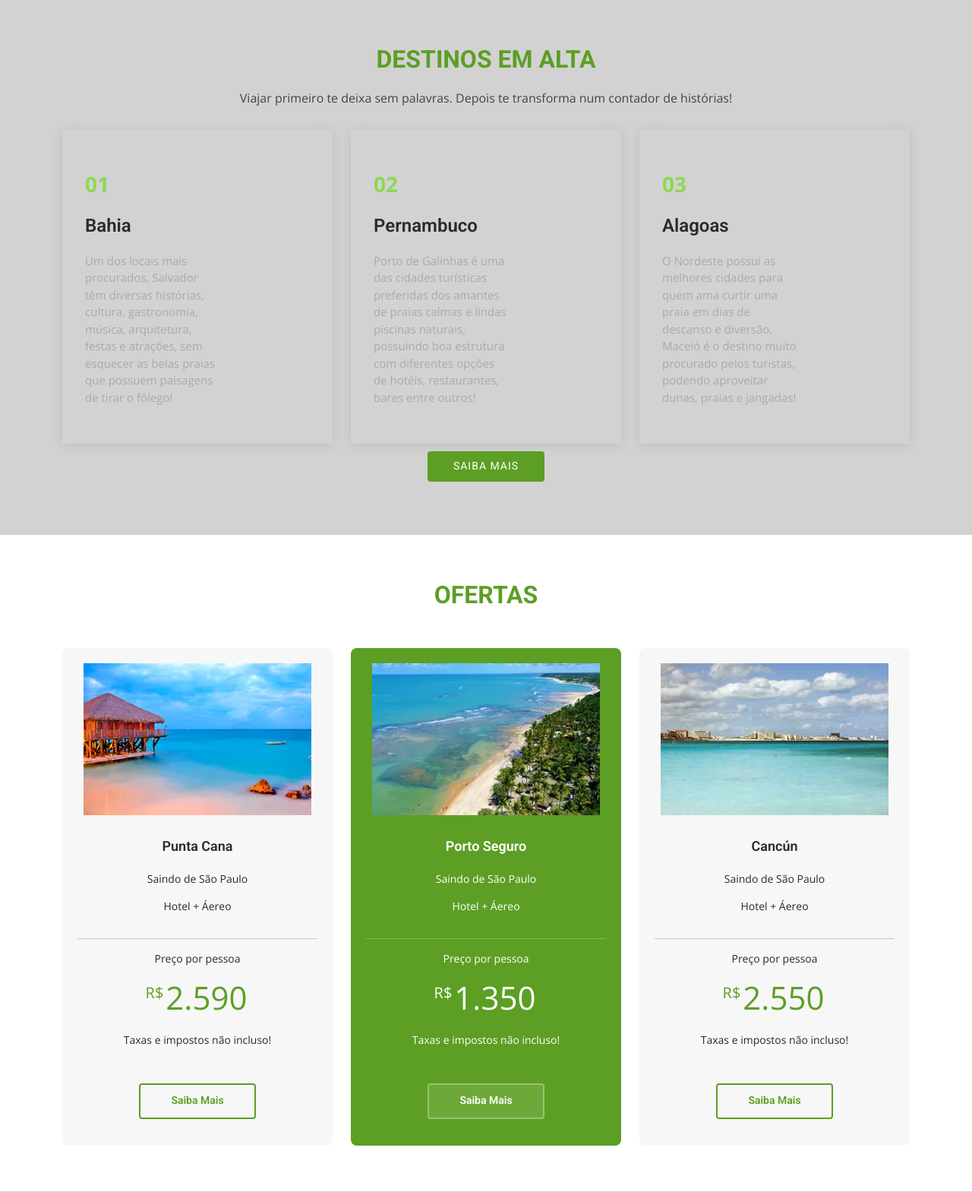
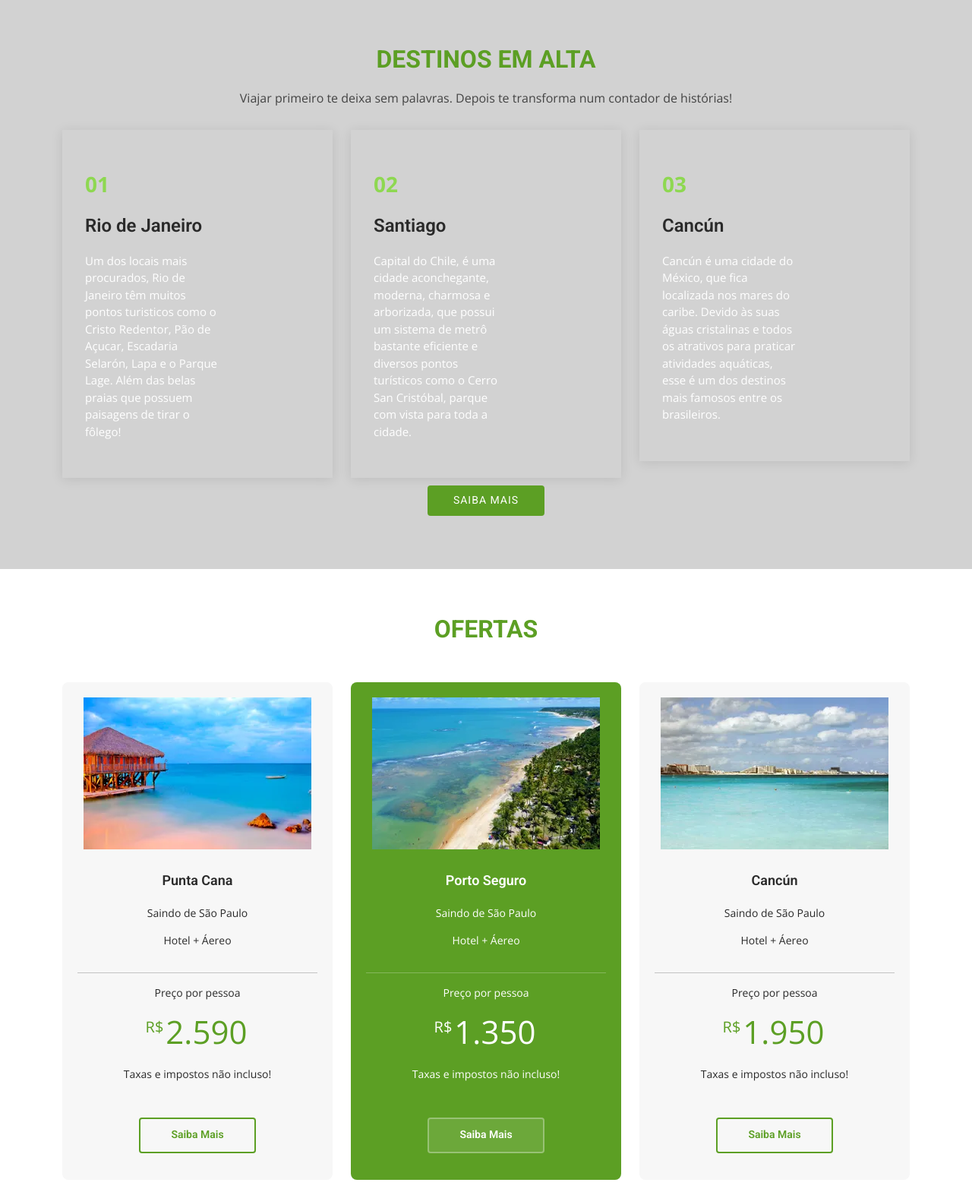
Before and after one commit to gustavinxd/bag-a-bagV2, a PHP site: page / in a window 1280 px wide. Shown: the part 2005-3574 px from the top of the page at 76% size. Run offline with PHP 8.4, Linux system fonts and the light colour scheme; a stand-in replaces the project's code that opens the database connection.

Commit message:
homepage
mudança dos destinos em alta

```diff
--- a/assets/css/style.css
+++ b/assets/css/style.css
@@ -750,7 +750,7 @@ section {
 }
 
 .why-us .box p {
-  color: #aaaaaa;
+  color: #fff;
   font-size: 15px;
   margin: 0;
   padding: 0;
--- a/index.html
+++ b/index.html
@@ -52,7 +52,7 @@
           <li><a class="nav-link scrollto active" href="#hero">HOME</a></li>
           <li><a class="nav-link scrollto" href="#services">SOBRE</a></li>
           <li><a class="nav-link scrollto" href="#why-us">DESTINOS</a></li>
-          <li><a class="nav-link scrollto " href="#">OFERTAS</a></li>
+          <li><a class="nav-link scrollto " href="#pricing">OFERTAS</a></li>
           <li><a class="nav-link scrollto" href="#contact">CONTATO</a></li>
           <!-- <li class="dropdown"><a href="#"><span>Drop Down</span> <i class="bi bi-chevron-down"></i></a>
             <ul>
@@ -278,24 +278,24 @@
           <div class="col-lg-4">
             <div class="box">
               <span>01</span>
-              <h4>Bahia</h4>
-              <p>Um dos locais mais procurados, Salvador têm diversas histórias, cultura, gastronomia, música, arquitetura, festas e atrações, sem esquecer as belas praias que possuem paisagens de tirar o fôlego!</p>
+              <h4>Rio de Janeiro</h4>
+              <p>Um dos locais mais procurados, Rio de Janeiro têm muitos pontos turisticos como o Cristo Redentor, Pão de Açucar, Escadaria Selarón, Lapa e o Parque Lage. Além das belas praias que possuem paisagens de tirar o fôlego!</p>
             </div>
           </div>
 
           <div class="col-lg-4 mt-4 mt-lg-0">
             <div class="box">
               <span>02</span>
-              <h4>Pernambuco</h4>
-              <p>Porto de Galinhas é uma das cidades turísticas preferidas dos amantes de praias calmas e lindas piscinas naturais, possuindo boa estrutura com diferentes opções de hotéis, restaurantes, bares entre outros!</p>
+              <h4>Santiago</h4>
+              <p>Capital do Chile, é uma cidade aconchegante, moderna, charmosa e arborizada, que possui um sistema de metrô bastante eficiente e diversos pontos turísticos como o Cerro San Cristóbal, parque com vista para toda a cidade.</p>
             </div>
           </div>
 
           <div class="col-lg-4 mt-4 mt-lg-0">
             <div class="box">
               <span>03</span>
-              <h4>Alagoas</h4>
-              <p>O Nordeste possui as melhores cidades para quem ama curtir uma praia em dias de descanso e diversão. Maceió é o destino muito procurado pelos turistas, podendo aproveitar dunas, praias e jangadas!</p>
+              <h4>Cancún</h4>
+              <p>Cancún é uma cidade do México, que fica localizada nos mares do caribe. Devido às suas águas cristalinas e todos os atrativos para praticar atividades aquáticas, esse é um dos destinos mais famosos entre os brasileiros.</p>
             </div>
           </div>
 
@@ -376,7 +376,7 @@
                 <li>Hotel + Áereo</li>
                 <hr>
                 <li>Preço por pessoa</li>
-                <h4><sup>R$</sup>2.550<span></span></h4>
+                <h4><sup>R$</sup>1.950<span></span></h4>
                 <li>Taxas e impostos não incluso!</li>
               </ul>
               <div class="btn-wrap">
@@ -492,7 +492,7 @@
               <li><i class="bx bx-chevron-right"></i> <a href="#">Home</a></li>
               <li><i class="bx bx-chevron-right"></i> <a href="#services">Sobre</a></li>
               <li><i class="bx bx-chevron-right"></i> <a href="#why-us">Destinos</a></li>
-              <li><i class="bx bx-chevron-right"></i> <a href="">Ofertas</a></li>
+              <li><i class="bx bx-chevron-right"></i> <a href="#pricing">Ofertas</a></li>
               <li><i class="bx bx-chevron-right"></i> <a href="#contact">Contato</a></li>
             </ul>
           </div>
```
